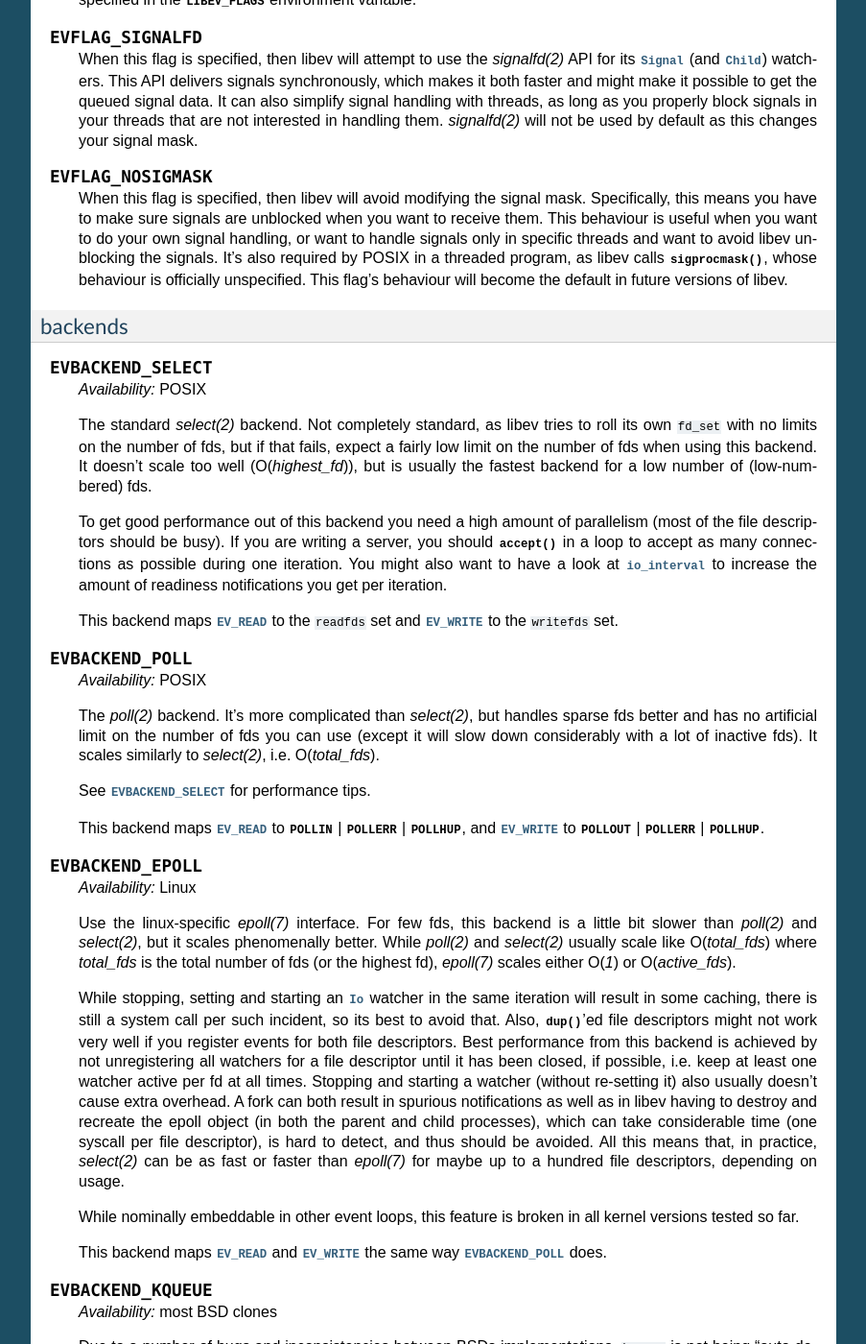
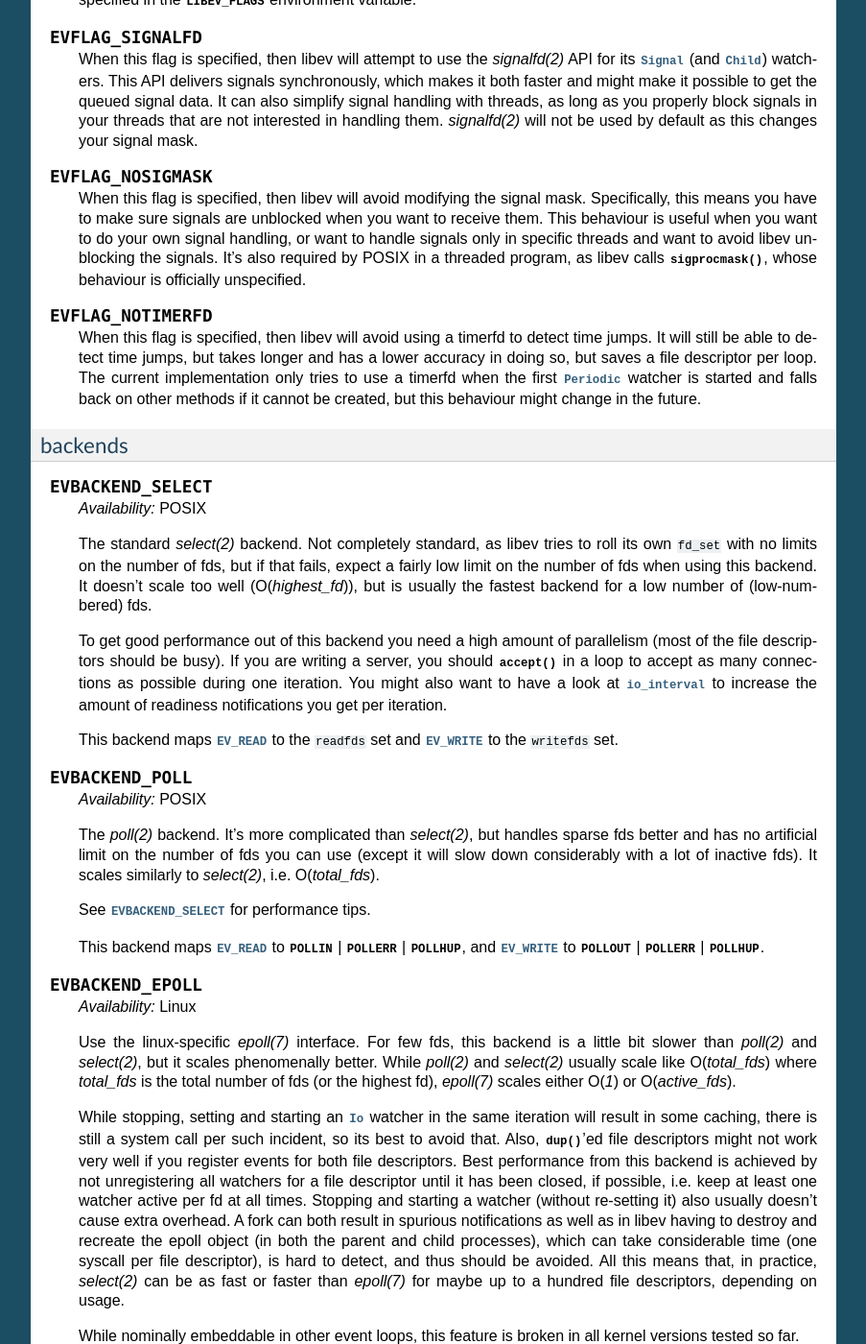
Before and after one commit to lekma/mood.event, a Sphinx documentation site: the page built from docs/Loop.rst, in a window 1280 px wide and 1400 px high, scrolled down 5445 px. Shown: the whole window at 96% size, without its empty margins (198-1101 px from the left). Built offline with Sphinx 7.4.7, drawn with Linux system fonts in a browser that asks for light colours; some of the changed text lies outside the part shown.

Commit message:
a few Loop doc updates

```diff
--- a/docs/Loop.rst
+++ b/docs/Loop.rst
@@ -436,7 +436,16 @@
     unblocking the signals.
     It's also required by POSIX in a threaded program, as libev calls
     :c:func:`sigprocmask`, whose behaviour is officially unspecified.
-    This flag's behaviour will become the default in future versions of libev.
+
+
+.. py:data:: EVFLAG_NOTIMERFD
+
+    When this flag is specified, then libev will avoid using a timerfd to detect
+    time jumps. It will still be able to detect time jumps, but takes longer and
+    has a lower accuracy in doing so, but saves a file descriptor per loop.
+    The current implementation only tries to use a timerfd when the first
+    :py:class:`Periodic` watcher is started and falls back on other methods if
+    it cannot be created, but this behaviour might change in the future.
 
 
 .. _backends:
@@ -513,6 +522,18 @@
 
     While nominally embeddable in other event loops, this feature is broken in
     all kernel versions tested so far.
+
+    This backend maps :py:data:`EV_READ` and :py:data:`EV_WRITE` the same way
+    :py:data:`EVBACKEND_POLL` does.
+
+
+.. py:data:: EVBACKEND_LINUXAIO
+
+    *Availability:* Linux
+
+    Use the Linux-specific Linux AIO (not :manpage:`aio(7)`
+    but :manpage:`io_submit(2)`) event interface available in post-4.18 kernels
+    (but libev only tries to use it in 4.19+).
 
     This backend maps :py:data:`EV_READ` and :py:data:`EV_WRITE` the same way
     :py:data:`EVBACKEND_POLL` does.
```
